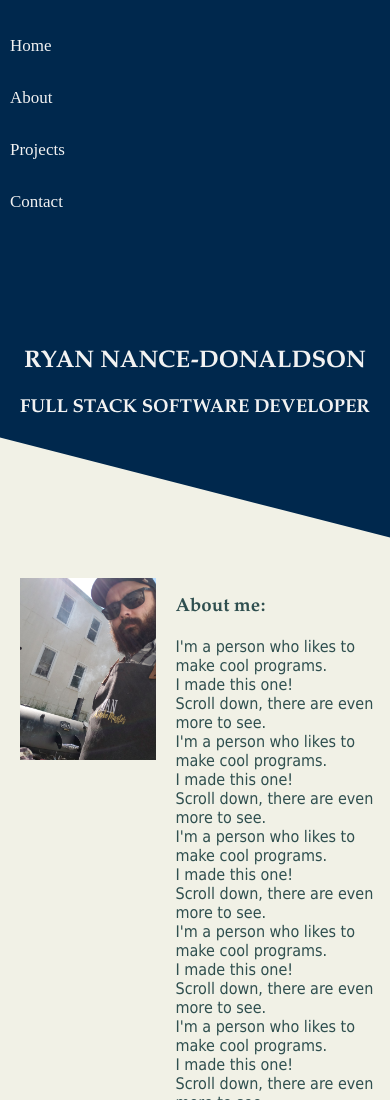
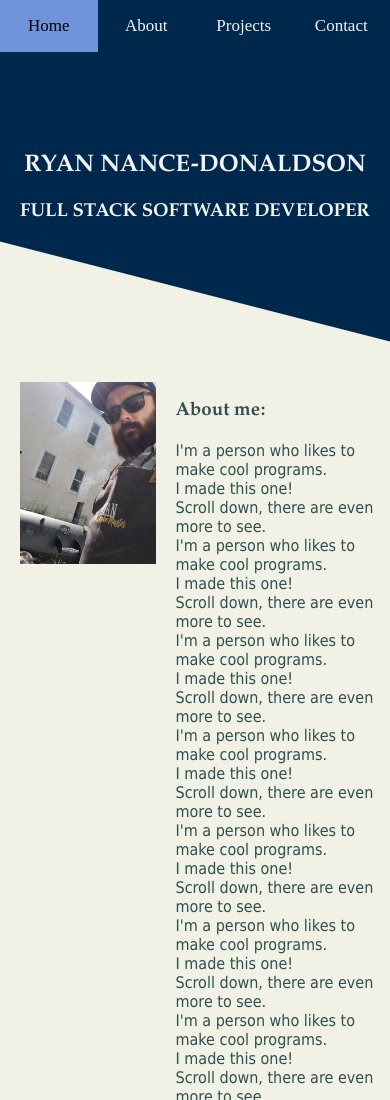
Before and after one commit to rnandon/rnandon.github.io, a plain HTML site: page index.html in a window 390 px wide. Shown: the top 1100 px of the page. Drawn offline with Linux system fonts and the light colour scheme.

Commit message:
Temporarily removed responsive features

```diff
--- a/styles.css
+++ b/styles.css
@@ -159,9 +159,9 @@ body {
 }
 
 /* Responsive formatting */
-@media screen and (max-width: 580px) {
+/* @media screen and (max-width: 580px) {
     .navbar {
-      padding: 20px 10px !important; /* Use !important to make sure that JavaScript doesn't override the padding on small screens */
+      padding: 20px 10px !important;
     }
     .navbar a {
       float: none;
@@ -171,4 +171,4 @@ body {
     .navbar-right {
       float: none;
     }
-  }
+  } */
```
